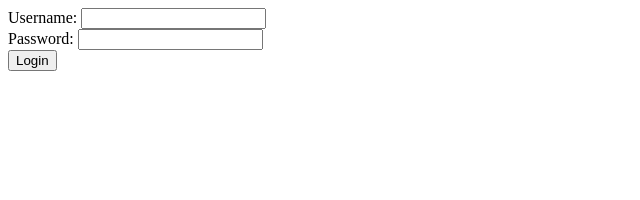
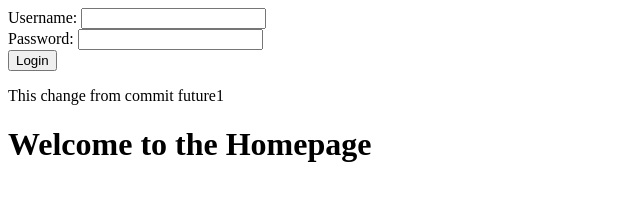
Before and after one commit to HishoR27/Branch_exe, a plain HTML site: page index.html in a window 1280 px wide. Shown: the whole page, without its empty margins (0-640 px from the left). Drawn offline with Linux system fonts and the light colour scheme.

Commit message:
feature1 change

```diff
--- a/index.html
+++ b/index.html
@@ -14,6 +14,11 @@
         <input type="password" id="password" name="password" required>
         <br>
         <button type="submit">Login</button>
+
+
     </form>
+
+    <p>This change from commit future1</p>
+    <h1>Welcome to the Homepage</h1>
 </body>
 </html>
```
